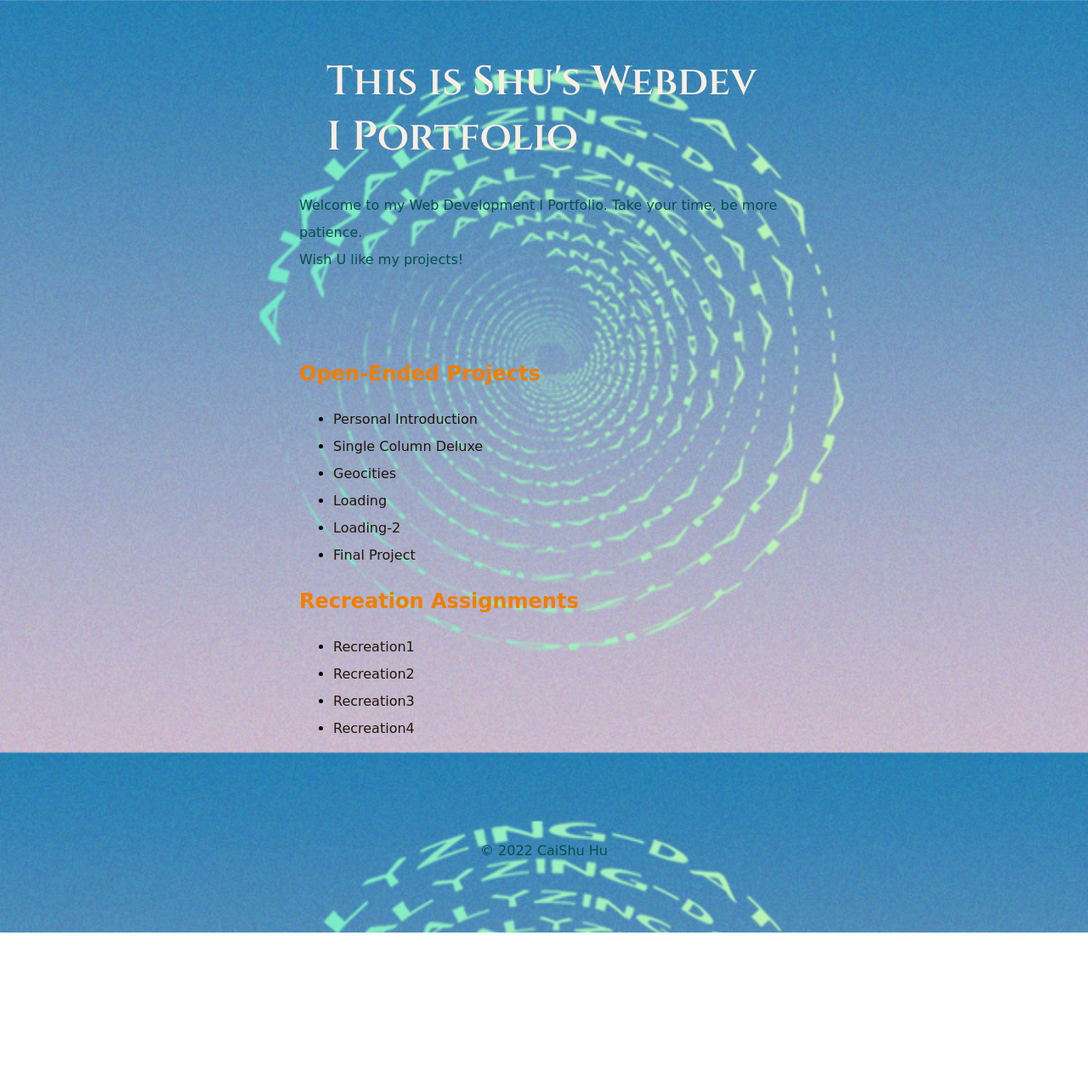
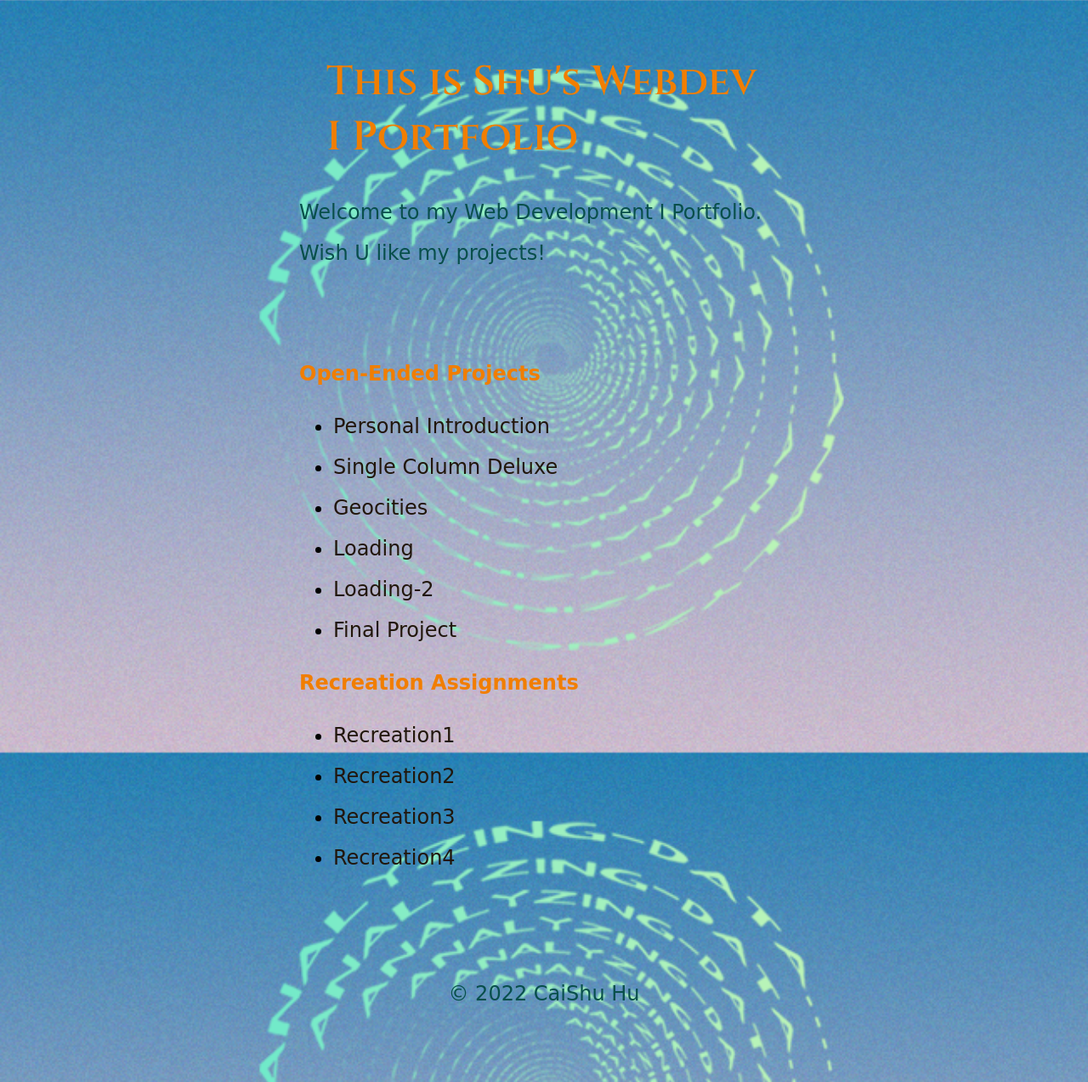
Before and after one commit to Caishuhu/webdev1, a plain HTML site: page index.html in a window 1280 px wide. Shown: the whole page at 85% size. Before the commit the page ends 1098 px from the top, so only its background shows below. Drawn offline with Linux system fonts and the light colour scheme; a web font is replaced by a local one.

Commit message:
add all changes

```diff
--- a/index.html
+++ b/index.html
@@ -10,7 +10,7 @@
 <body>
     <header>
     <h1>This is Shu's Webdev I Portfolio</h1>
-    <p>Welcome to my Web Development I Portfolio. Take your time, be more patience. </p><p>Wish U like my projects!</p>
+    <p>Welcome to my Web Development I Portfolio. </p><p>Wish U like my projects!</p>
     </header>
     <main>
         <section>
--- a/projects/final project/main.css
+++ b/projects/final project/main.css
@@ -91,10 +91,15 @@ section{
 
 footer{
 
-    font-family: 'Diplomata SC', cursive;
-    color:cornsilk;;
+
+
     background-color:burlywood;
     text-align: center;
     margin:0 auto;
     padding: 2.5rem;;
 }
+
+#text{
+    color:#6b4027;
+    font-family:'Diplomata SC', cursive;
+}
--- a/style.css
+++ b/style.css
@@ -25,7 +25,7 @@ header{
     font-family:'Cinzel', serif;
     font-size:3rem;
     padding:2rem;
-    color:#fceee1;
+    color:#f17e00;
   }
 
   main{
@@ -59,6 +59,7 @@ nav a {
   }
 
   footer{
+    font-size: 1rem;
     text-align: center;
     padding: 5rem;;
   }
@@ -70,7 +71,8 @@ nav a {
   }
 
   nav,
-  p{
-    line-height: 2rem;
-
+  p
+  {
+    line-height: 3rem;
+    font-size: 1.5rem;
   }
```
Also changed, not shown: projects/final project/page2.html (+1 -1 lines), projects/final project/style.css (+5 -3 lines).
